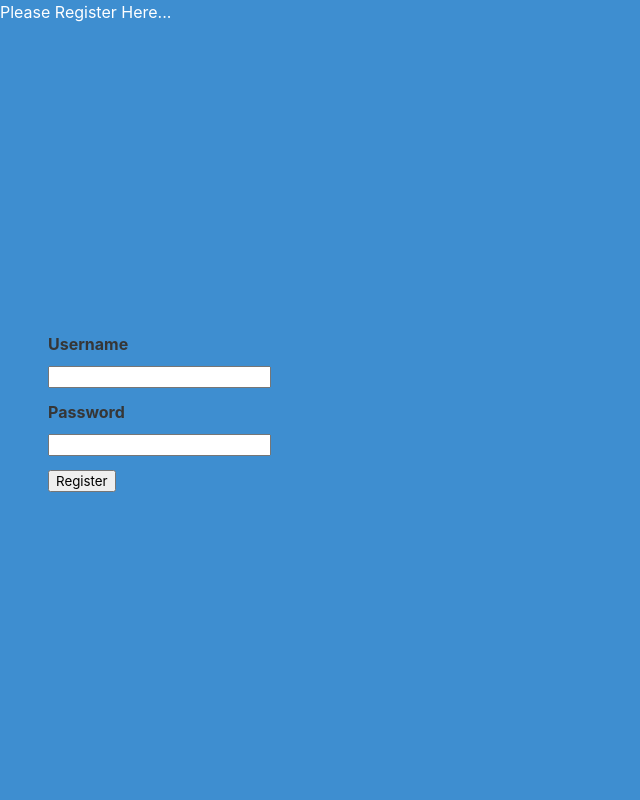
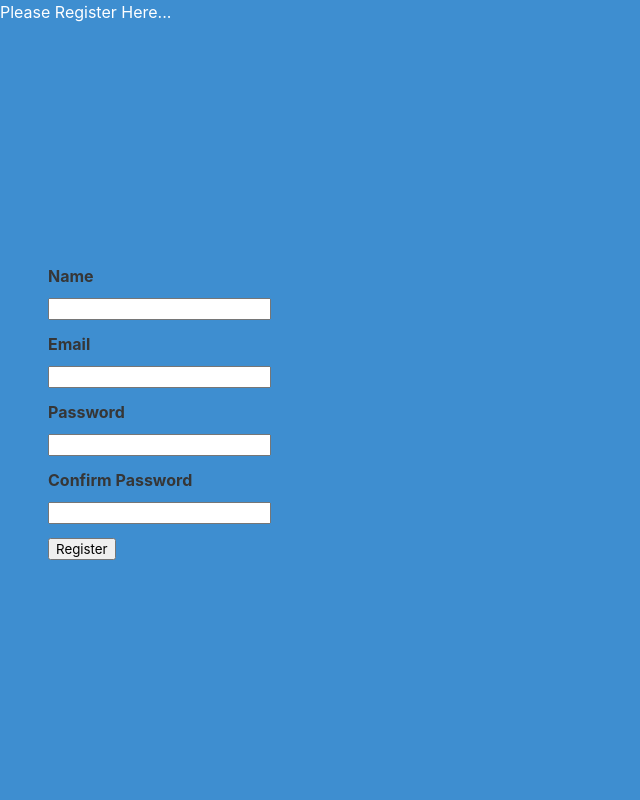
Before and after one commit to mohamedm10/Flask_login_using_session, a Flask app: page /register in a window 1280 px wide. Shown: the whole page, without its empty margins (0-640 px from the left). Run offline with Flask 2, Linux system fonts and the light colour scheme; some libraries are stand-ins or nearby versions.

Commit message:
new updates

```diff
--- a/app.py
+++ b/app.py
@@ -1,44 +1,57 @@
 from flask import Flask, g, redirect, render_template, request, session, url_for
 import os
+from flask_sqlalchemy import SQLAlchemy
+import psycopg2
+
+########## DB CONFIG ##########
+
 
 app = Flask(__name__)
-app.secret_key = 'somesecretkeythatishouldonlyknow'
+app.config['SECRET_KEY'] = 'somesecretkeythatishouldonlyknow'
 
-class User():
 
-    def __init__(self,id,username,password):
-        self.id = id
-        self.username = username
-        self.password = password
+app.config['SQLALCHEMY_DATABASE_URI'] = "postgresql://postgres:12345@localhost:5433/login"
+
+db = SQLAlchemy(app)
+
+
+########### MODELS #######
+class User(db.Model):
+
+    __tablename__ = 'users'
+    id = db.Column(db.Integer, primary_key=True)
+    name = db.Column(db.String, nullable=False)
+    email = db.Column(db.String, nullable=False, unique=True)
+    password = db.Column(db.String, nullable=False)
+    confirm_password = db.Column(db.String, nullable=False)
 
     def __repr__(self): # IF YOU PRINT OUT A USER YOU WILL GET IT IN THIS FORMAT
-        return f'<User: {self.username}> '
+        return f'<User: {self.name}> '
 
-users = []
-users.append(User(id=1, username='Mohamed', password = '12345'))
+@app.before_first_request
+def create_tables():
+    db.create_all() # FOR CREATING MODELS ON LIVE SERVERS
 
-print (users)
 
-@app.before_request
-def before_request():
-    g.user = None
+@app.route('/')
+def home():
 
-    if 'user_id' in session:
-        user = [x for x in users if x.id == session['user_id']][0]
-        g.user = user
+    return render_template('login.html')
 
 @app.route('/login', methods=['POST','GET'])
 def login():
     if request.method == 'POST':
         session.pop('user_id', None) # drops session before request is made
 
-        username = request.form['username']
+        email = request.form['email']
         password = request.form['password']
 
-        user = [x for x in users if x.username == username][0]
-        if user and user.password == password:
-            session['user_id'] = user.id
-            return redirect(url_for('profile'))
+        user = User.query.filter_by(email = email).first()
+        if user is not None:
+            if user.password == password:
+                session['user_id'] = user.id
+                return redirect(url_for('profile'))
+
 
         return redirect(url_for('login'))
 
@@ -46,11 +59,17 @@ def login():
 
 @app.route('/profile')
 def profile():
-    if not g.user:
-        return redirect(url_for('login'))
+    # if not g.user:
+    #     return redirect(url_for('login'))
     return render_template('profile.html')
 
 @app.route('/register', methods=['POST','GET'])
 def register():
 
     return render_template('register.html')
+
+@app.route('/users')
+def users():
+    all_users = User.query.all()
+
+    return render_template('users.html',all_users=all_users)
--- a/templates/profile.html
+++ b/templates/profile.html
@@ -17,10 +17,10 @@
 
         <div class="container">
           <h1 class="title">
-            {{g.user.username}}'s Profile
+            user.name's Profile
           </h1>
           <h2 class="subtitle">
-            You are user number #{{g.user.id}}
+            You are user number #user.id
           </h2>
           <button type="submit" >Logout</button>
         </div>
--- a/templates/register.html
+++ b/templates/register.html
@@ -13,14 +13,22 @@
         <div class="hero-body">
 
 
-            <form method="POST">
+            <form class="form-group" method="POST">
                 <div class="field">
-                    <label class="label">Username</label>
-                    <input type="text" name='username'>
+                    <label class="label">Name</label>
+                    <input type="text" name='name' >
+                </div>
+                <div class="field">
+                    <label class="label">Email</label>
+                    <input type="text" name='email' >
                 </div>
                 <div class="field">
                     <label class="label">Password</label>
-                    <input type="password" name='password'>
+                    <input type="password" name='password' >
+                </div>
+                <div class="field">
+                    <label class="label">Confirm Password</label>
+                    <input type="password" name='confirm_password' >
                 </div>
                 <button type="submit">Register</button>
             </form>
```
Also changed, not shown: templates/login.html (+4 -4 lines), templates/users.html (+31 -0 lines), templates/base.html (added), 1 other file.
